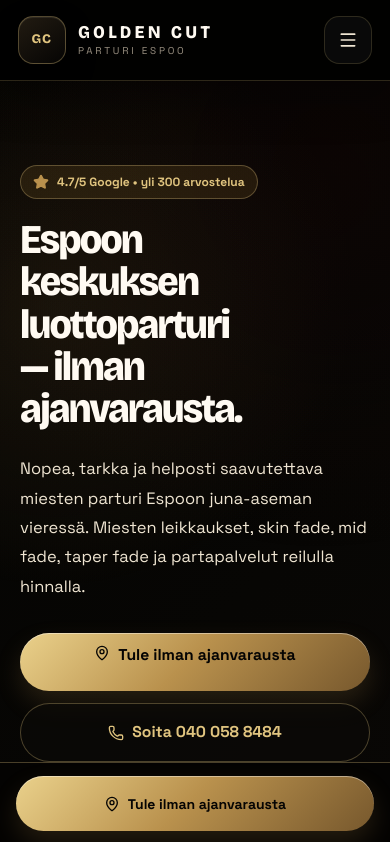
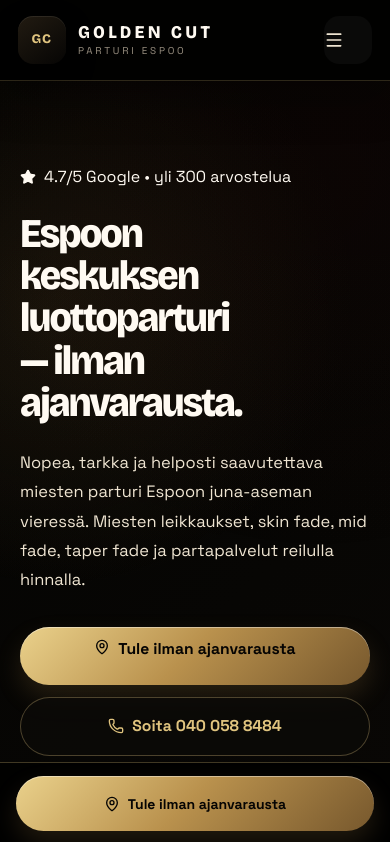
Before and after one commit to jamiharju-hash/jamiharju-hash-golden-cut-espoo, a React (Vite) app: page / in a window 390 px wide. Shown: the top 842 px of the page. Built offline with nearby package versions, Linux system fonts and the light colour scheme.

Commit message:
Use final owner aligned mobile first app

```diff
--- a/src/main.tsx
+++ b/src/main.tsx
@@ -1,11 +1,11 @@
 import { StrictMode } from 'react';
 import { createRoot } from 'react-dom/client';
-import AppPremium from './AppPremium.tsx';
+import AppFinal from './AppFinal.tsx';
 import './index.css';
 import './premium-responsive.css';
 
 createRoot(document.getElementById('root')!).render(
   <StrictMode>
-    <AppPremium />
+    <AppFinal />
   </StrictMode>,
 );
```
